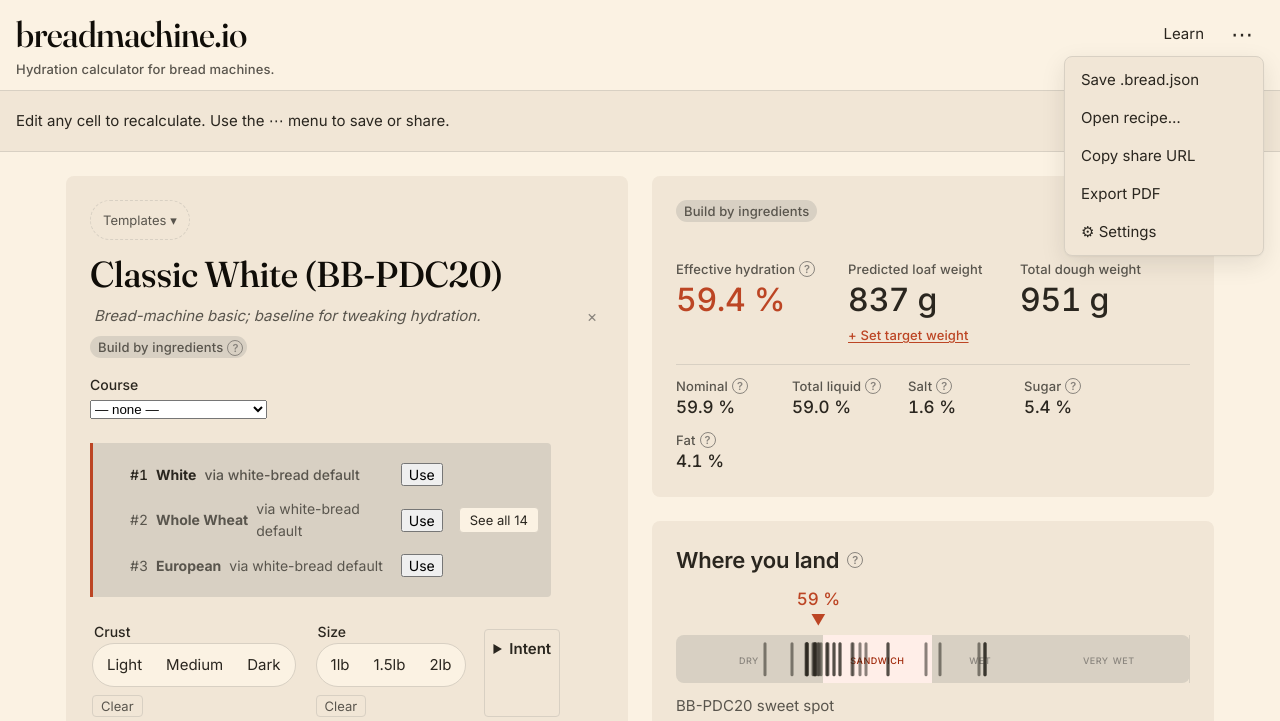
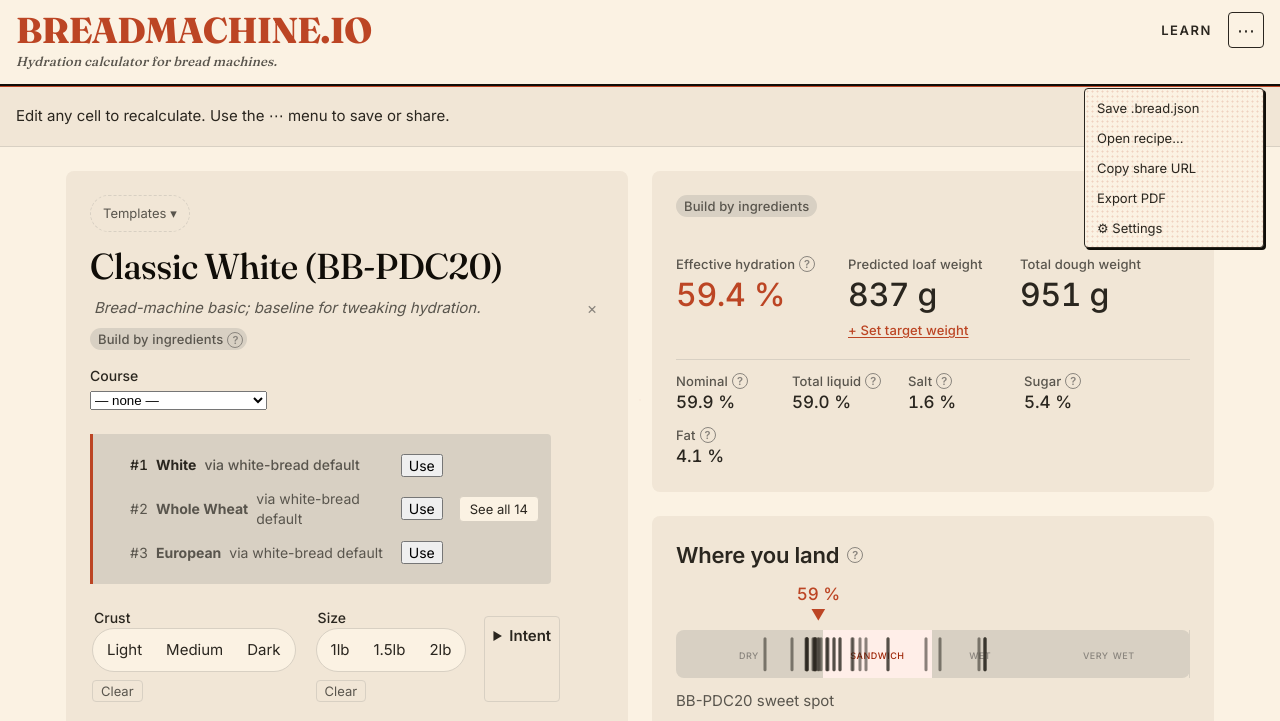
Before and after one commit to Devin-Cooper/bread-calc, a website built with Vite: page index.html in a window 1280 px wide. Both pictures are taken after a click on the button "Recipe actions menu". Shown: the top 721 px of the page. Built offline with nearby package versions, Linux system fonts and the light colour scheme.

Commit message:
feat(site/header,styles): masthead header + page chrome (phase 2/8)
- Site wordmark renders as masthead: Inter 800 uppercase
  accent-red with -0.015em letter-spacing.
- Header bottom rule: 2px black + 1px accent offset under-rule
  (matches kitchen-card double-rule pattern).
- Theme toggle button is a stamped 36px square with offset
  shadow on hover.
- Skip-link is a small accent-fill pill on focus.
- Body picks up faint dot-pattern overlay (6px grid, 4% opacity)
  for printed-paper texture; works on both light + dark.
- New .section-divider utility rule for major page region splits.

Phase 1 (token foundation) shifted canvas tone; this phase introduces
the first visible art-pop chrome.

Per spec §5 of 2026-04-30-site-art-pop-refactor-design.md.

```diff
--- a/src/site/styles.css
+++ b/src/site/styles.css
@@ -28,11 +28,20 @@
 
 body {
   font-family: var(--font-sans);
-  font-size: 15px;
-  line-height: 22px;
   color: var(--color-fg-default);
-  background: var(--color-bg-canvas);
+  background-color: var(--color-bg-canvas);
+  /* Subtle printed-paper texture: faint dot overlay, 6px grid */
+  background-image: radial-gradient(
+    circle, color-mix(in oklab, var(--color-accent-fg) 4%, transparent) 0.6px,
+    transparent 1.2px
+  );
+  background-size: 6px 6px;
+  background-attachment: fixed;
+  font-size: var(--type-body-size);
+  line-height: var(--type-body-lh);
+  margin: 0;
   -webkit-font-smoothing: antialiased;
+  -moz-osx-font-smoothing: grayscale;
 }
 
 a {
@@ -398,3 +407,19 @@
     vertical-align: middle;
   }
 }
+
+/* Section divider — 1px black + 0.5px accent offset under-rule */
+.section-divider {
+  position: relative;
+  height: 0;
+  border-top: var(--border-hairline) solid var(--color-fg-strong);
+  margin: var(--space-6) 0 calc(var(--space-6) + 2px);
+}
+.section-divider::after {
+  content: "";
+  position: absolute;
+  left: 0; right: 0;
+  top: 1px;
+  height: 0.5px;
+  background: var(--color-accent-fg);
+}
--- a/src/site/styles/header.css
+++ b/src/site/styles/header.css
@@ -1,12 +1,25 @@
+/* Header — masthead with art-pop double-rule.
+ * Per spec C §5 (header.css row).
+ */
+
 #site-header {
   display: flex;
   flex-direction: column;
   gap: var(--space-1);
-  padding: var(--space-3) var(--space-4);
-  border-bottom: 1px solid var(--color-border);
+  padding: var(--space-3) var(--space-4) calc(var(--space-3) + 2px);
   background: var(--color-bg-canvas);
   position: sticky; top: 0;
   z-index: 100;
+  border-bottom: var(--border-rule) solid var(--color-fg-strong);
+}
+#site-header::after {
+  content: "";
+  position: absolute;
+  left: 0; right: 0;
+  bottom: -3px;
+  height: 1px;
+  background: var(--color-accent-fg);
+  pointer-events: none;
 }
 
 .header-row {
@@ -18,8 +31,16 @@
 
 .header-wordmark {
   text-decoration: none;
-  color: var(--color-emphasis);
-  font-variation-settings: "opsz" 96;
+  color: var(--color-accent-fg);
+  font-family: var(--font-display);
+  font-weight: var(--weight-black);
+  font-size: var(--type-masthead-size);
+  line-height: var(--type-masthead-lh);
+  letter-spacing: var(--type-masthead-tracking);
+  text-transform: uppercase;
+}
+.header-wordmark:hover {
+  color: var(--color-accent-deep);
 }
 
 .header-nav {
@@ -31,50 +52,97 @@
 .header-learn {
   color: var(--color-fg-default);
   text-decoration: none;
+  font-weight: var(--weight-semibold);
+  font-size: var(--type-small-size);
+  text-transform: uppercase;
+  letter-spacing: var(--type-eyebrow-tracking);
 }
-.header-learn:hover { color: var(--color-accent-fg); text-decoration: underline; }
+.header-learn:hover {
+  color: var(--color-accent-fg);
+  text-decoration: underline;
+}
 
 .header-overflow {
-  width: 44px; height: 44px;
+  width: 36px; height: 36px;
   display: inline-flex; align-items: center; justify-content: center;
-  background: transparent;
-  border: 1px solid transparent;
+  background: var(--color-bg-canvas);
+  border: var(--border-hairline) solid var(--color-border-strong);
   border-radius: var(--radius-sm);
-  font-size: 22px;
+  font-size: 18px;
   color: var(--color-fg-default);
+  cursor: pointer;
+  transition: box-shadow var(--duration-fast) var(--easing-standard);
 }
-.header-overflow:hover { background: var(--color-bg-muted); border-color: var(--color-border); }
+.header-overflow:hover {
+  background: var(--color-bg-muted);
+  box-shadow: var(--shadow-stamp);
+}
+.header-overflow:focus-visible {
+  outline: var(--border-rule) solid var(--color-focus-ring);
+  outline-offset: 2px;
+}
 
 .header-tagline {
   margin: 0;
   color: var(--color-fg-muted);
-}
-@media (max-width: 767px) {
-  .header-tagline { display: none; }
+  font-family: var(--font-editorial);
+  font-style: italic;
+  font-size: var(--type-small-size);
 }
 
+/* Overflow menu (dropdown from .header-overflow button) */
 .header-menu {
   position: absolute;
+  top: calc(100% + var(--space-1));
   right: var(--space-4);
-  top: 56px;
-  background: var(--color-bg-surface);
-  border: 1px solid var(--color-border);
-  border-radius: var(--radius-md);
-  box-shadow: var(--shadow-overlay);
+  min-width: 180px;
+  background-color: var(--color-bg-canvas);
+  background-image: var(--pattern-benday-soft);
+  background-size: var(--pattern-benday-size);
+  border: var(--border-hairline) solid var(--color-border-strong);
+  border-radius: var(--radius-sm);
+  box-shadow: var(--shadow-stamp);
   padding: var(--space-1);
+  z-index: 200;
   display: flex;
   flex-direction: column;
-  min-width: 200px;
-  z-index: var(--z-popover);
+}
+.header-menu-item {
+  background: transparent;
+  border: none;
+  text-align: left;
+  padding: var(--space-1) var(--space-2);
+  font-family: var(--font-sans);
+  font-size: var(--type-small-size);
+  color: var(--color-fg-default);
+  cursor: pointer;
+  border-radius: var(--radius-sm);
+}
+.header-menu-item:hover {
+  background: var(--color-bg-muted);
+  color: var(--color-fg-strong);
+}
+.header-menu-item:focus-visible {
+  outline: var(--border-rule) solid var(--color-focus-ring);
+  outline-offset: 2px;
 }
 
-.header-menu-item {
-  text-align: left;
-  padding: var(--space-2) var(--space-3);
-  background: transparent;
-  border: none;
+/* Skip-link — small uppercase pill on focus */
+.skip-link {
+  position: absolute;
+  top: -100px;
+  left: var(--space-2);
+  padding: var(--space-1) var(--space-3);
+  background: var(--color-accent-fg);
+  color: var(--color-fg-on-accent);
+  font-size: var(--type-eyebrow-size);
+  letter-spacing: var(--type-eyebrow-tracking);
+  text-transform: uppercase;
+  font-weight: var(--weight-bold);
   border-radius: var(--radius-sm);
-  color: var(--color-fg-default);
-  cursor: pointer;
+  z-index: 1000;
+  text-decoration: none;
 }
-.header-menu-item:hover { background: var(--color-bg-muted); }
+.skip-link:focus {
+  top: var(--space-2);
+}
```
